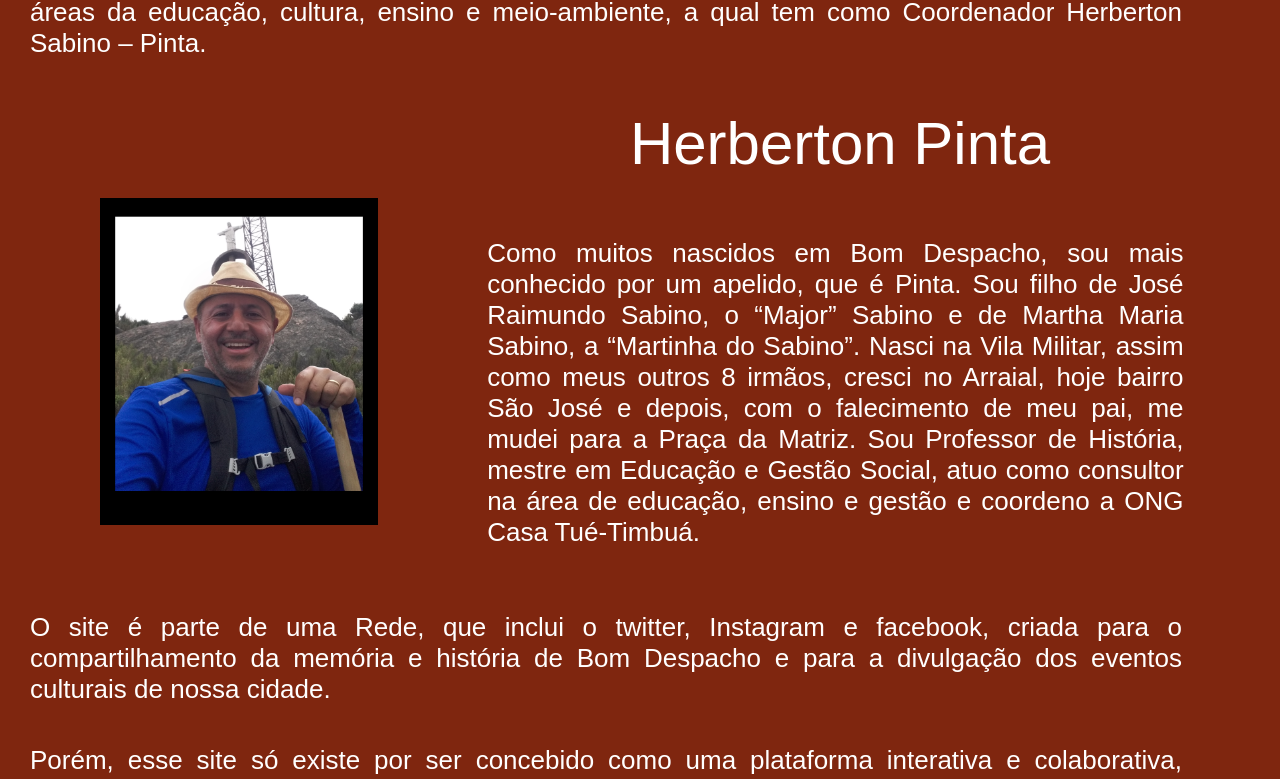
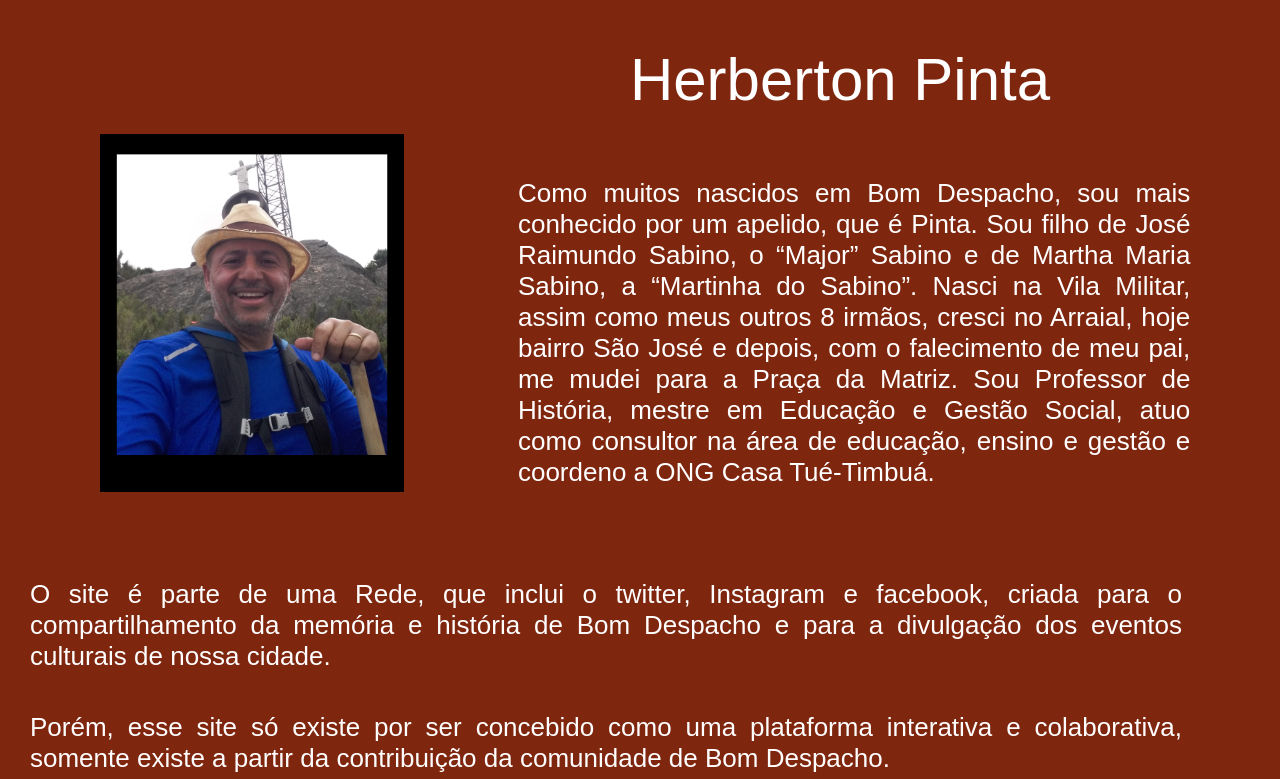
Before and after one commit to cpejr/acervo-web-frontend, a React (Vite) app: page /nossa-historia in a window 1280 px wide. Shown: the part 1996-2775 px from the top of the page. Built offline with nearby package versions, Linux system fonts and the light colour scheme; no server answers; a web font is replaced by a local one.

Commit message:
fix: editing and improving

```diff
--- a/src/layouts/AppLayout/AppLayout.jsx
+++ b/src/layouts/AppLayout/AppLayout.jsx
@@ -29,9 +29,9 @@ export default function AppLayout() {
     <SystemLoading />
   ) : (
     <Container>
-      <Header />
+      {/* <Header /> */}
       <Outlet />
-      <Footer />
+      {/* <Footer /> */}
     </Container>
   );
 }
--- a/src/pages/OurHistory/Styles.js
+++ b/src/pages/OurHistory/Styles.js
@@ -11,6 +11,7 @@ export const Container = styled.div`
   height: 100%;
   flex-direction: column;
   gap: 2rem;
+  //overflow: hidden;
 `;
 
 export const Apresentation = styled.div`
@@ -123,7 +124,7 @@ export const Text = styled.text`
   }
   @media (max-width: 370px) {
     font-size: 1.2rem;
-    max-width: 35%;
+    //max-width: 35%;
     margin-left: 5rem;
   }
 `;
@@ -546,7 +547,7 @@ export const Whole3 = styled.div`
     left: 0rem;
   }
   @media (max-width: ${mobileBreakPoint}) {
-    margin-left: 5rem;
+    //margin-left: 5rem;
   }
   @media (max-width: 570px) {
     right: 5rem;
@@ -573,10 +574,22 @@ export const Column6 = styled.div`
   z-index: 1;
   @media (max-width: 1730px) {
     width: 45%;
+    left: 12rem;
   }
   @media (max-width: 1640px) {
-    width: 40%;
+    width: 45%;
+    //left: 1rem;
+    right: 1rem;
   }
+  @media (max-width: 1616px) {
+    left: 1rem;
+    top: 8rem;
+  }
+  @media (max-width: 1375px) {
+    left: 0rem;
+    top: 0rem;
+  }
+
   @media (max-width: 1190px) {
     width: 100%;
     align-items: center;
@@ -586,8 +599,16 @@ export const Column6 = styled.div`
     right: 5rem;
   }
   @media (max-width: 490px) {
-    width: 60%;
-    right: 5rem;
+    // width: 60%;
+    left: 2.7rem;
+  }
+  @media (max-width: 440px) {
+    // width: 60%;
+    left: 0rem;
+  }
+  @media (max-width: 370px) {
+    // width: 60%;
+    left: 1.7rem;
   }
 `;
 export const Column7 = styled.div`
@@ -602,6 +623,9 @@ export const Image5 = styled.div`
   > img {
     position: relative;
     z-index: 1;
+    @media (max-width: 1640px) {
+      width: 98%;
+    }
     @media (max-width: 1375px) {
       width: 85%;
     }
@@ -610,7 +634,7 @@ export const Image5 = styled.div`
       margin-right: 0rem;
     }
     @media (max-width: 820px) {
-      right: 3.5rem;
+      left: 1.5rem;
     }
     @media (max-width: 670px) {
       left: 19rem;
@@ -622,7 +646,7 @@ export const Image5 = styled.div`
       left: 11rem;
     }
     @media (max-width: 440px) {
-      width: 80%;
+      //width: 80%;
       left: 11rem;
     }
     @media (max-width: 370px) {
@@ -656,24 +680,20 @@ export const Name = styled.div`
     margin-left: 3rem;
   }
   @media (max-width: 650px) {
-    font-size: 4.5rem;
+    font-size: 4rem;
   }
-  @media (max-width: 510px) {
-    font-size: 4.5rem;
-  }
-  @media (max-width: 490px) {
-    font-size: 4rem;
-    width: 80%;
-    margin-left: 3rem;
+  @media (max-width: 560px) {
+    position: relative;
+    left: 1.5rem;
   }
 
-  @media (max-width: 440px) {
+  @media (max-width: 490px) {
+    font-size: 2.5rem;
+    left: 0rem;
     margin-left: 0rem;
+    right: 10rem;
   }
-  @media (max-width: 370px) {
-    font-size: 3.5rem;
-    position: relative;
-    right: 9rem;
+  @media (max-width: 290px) {
   }
 `;
 export const Text5 = styled.text`
@@ -684,11 +704,20 @@ export const Text5 = styled.text`
   font-size: 4rem;
   text-align: justify;
   margin-left: 3rem;
+  @media (max-width: 1730px) {
+    max-width: 90%;
+    left: 11rem;
+  }
   @media (max-width: 1617px) {
     max-width: 78%;
+    left: 0rem;
   }
+
   @media (max-width: 1590px) {
     max-width: 90%;
+  }
+  @media (max-width: 1410px) {
+    max-width: 75%;
   }
   @media (max-width: 1375px) {
     font-size: 2.6rem;
```
